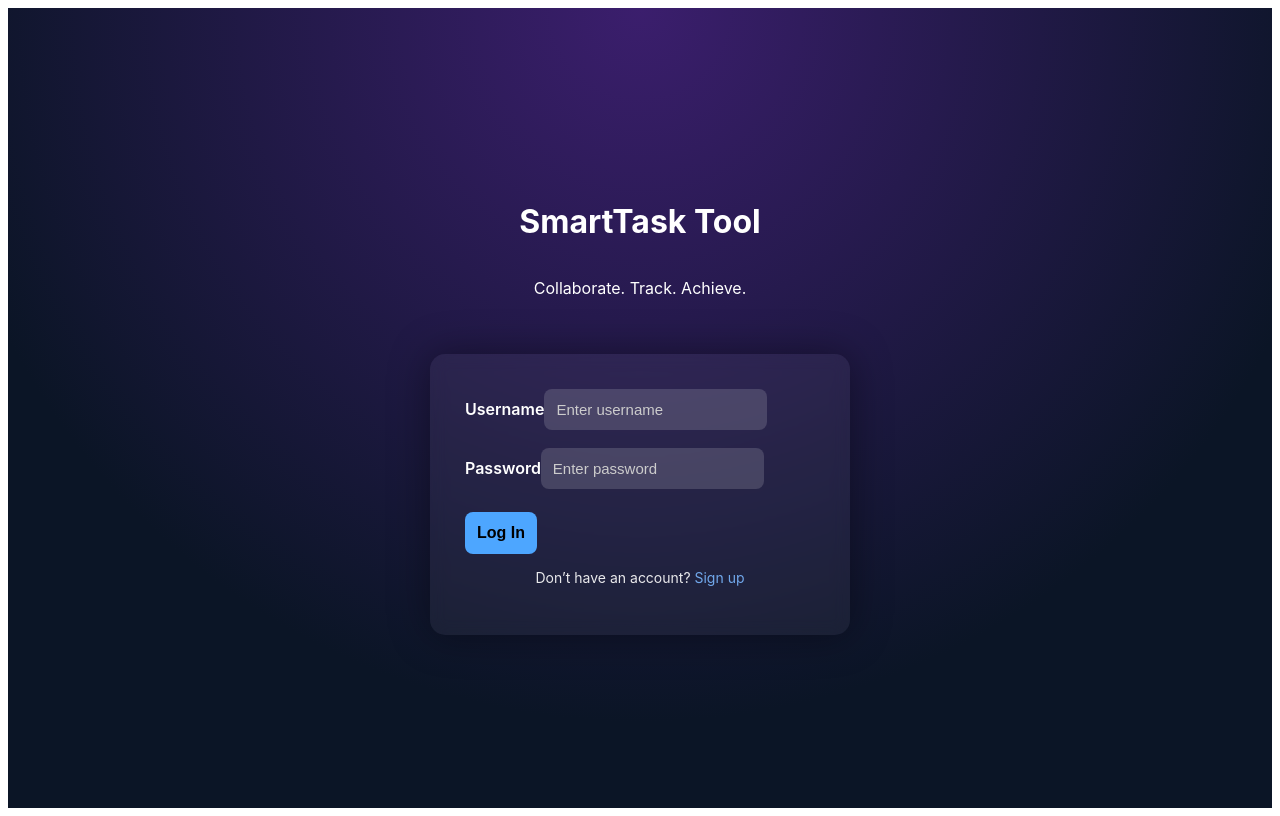
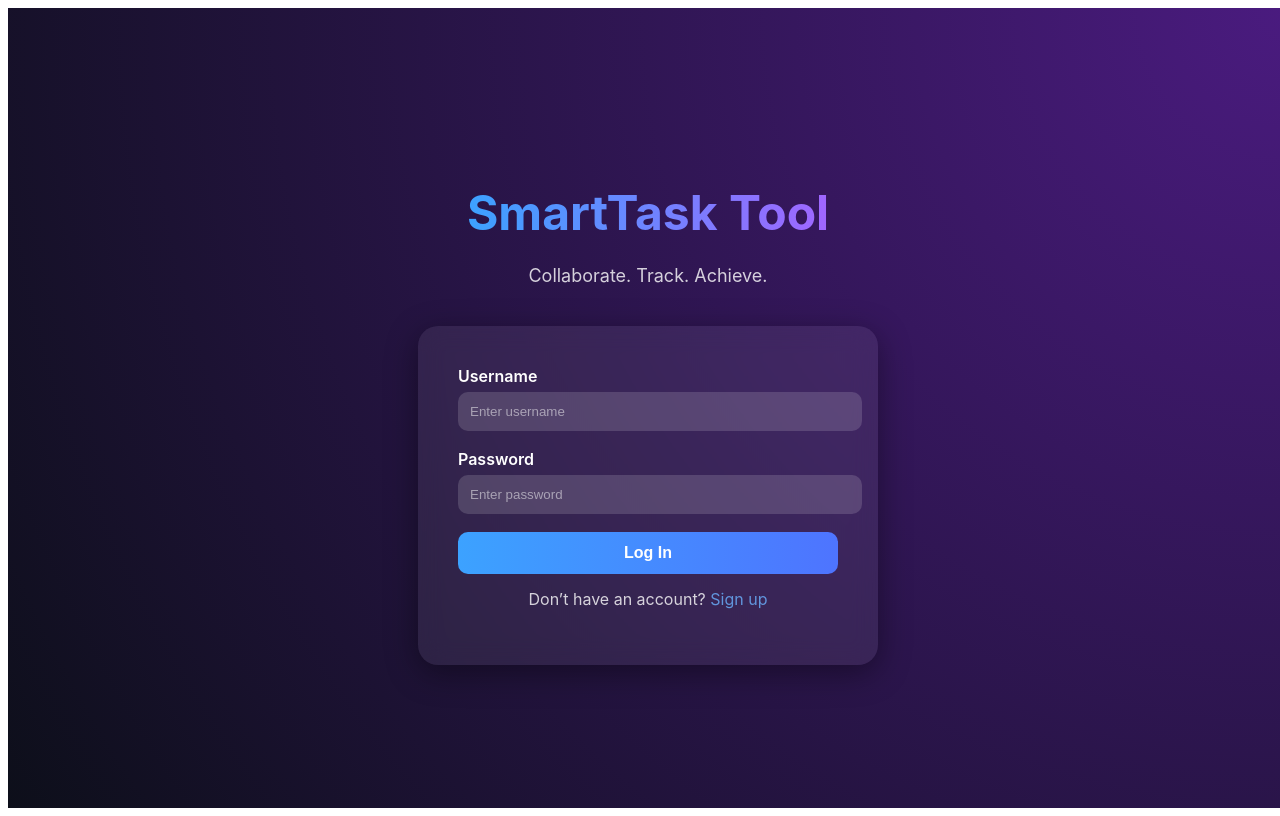
Before and after one commit to SariyaE/SmartTaskCollaboration, a React (Vite) app: page / in a window 1280 px wide. Built offline with nearby package versions, Linux system fonts and the light colour scheme.

Commit message:
Update Login.css

```diff
--- a/src/Login.css
+++ b/src/Login.css
@@ -1,92 +1,91 @@
-/* Background */
+/* Full-screen gradient background */
 .login-page {
+  width: 100vw;
   height: 100vh;
+  background: radial-gradient(circle at top right, #4a1b7f, #0d0f1a);
   display: flex;
   flex-direction: column;
+  align-items: center;
   justify-content: center;
-  align-items: center;
-  background: radial-gradient(circle at top, #3b1e6d, #0b1526 70%);
   color: white;
-  font-family: 'Inter', sans-serif;
+  font-family: "Inter", sans-serif;
 }
 
 /* Title */
-.title {
-  font-size: 55px;
+.login-title {
+  font-size: 48px;
   font-weight: 700;
-  background: linear-gradient(90deg, #4db5ff, #a777ff);
+  background: linear-gradient(90deg, #3ca2ff, #a066ff);
   -webkit-background-clip: text;
   -webkit-text-fill-color: transparent;
-  margin: 0;
+  margin-bottom: 5px;
 }
 
-.subtitle {
-  margin-top: 10px;
-  font-size: 20px;
-  opacity: 0.85;
+/* Subtitle */
+.login-subtitle {
+  font-size: 18px;
+  opacity: 0.8;
+  margin-bottom: 40px;
 }
 
-/* Login card */
+/* Card box */
 .login-card {
-  background: rgba(255, 255, 255, 0.05);
-  padding: 35px;
-  border-radius: 15px;
-  margin-top: 40px;
-  width: 350px;
-  display: flex;
-  flex-direction: column;
-  backdrop-filter: blur(8px);
-  box-shadow: 0 0 40px rgba(0, 0, 0, 0.4);
+  background: rgba(255, 255, 255, 0.07);
+  padding: 40px;
+  width: 380px;
+  border-radius: 20px;
+  box-shadow: 0 8px 32px rgba(0, 0, 0, 0.4);
+  backdrop-filter: blur(12px);
 }
 
+/* Labels */
 .login-card label {
+  font-weight: 600;
   margin-bottom: 6px;
-  font-weight: 600;
+  display: block;
 }
 
+/* Inputs */
 .login-card input {
+  width: 100%;
   padding: 12px;
-  margin-bottom: 18px;
-  border-radius: 8px;
+  border-radius: 10px;
   border: none;
   background: rgba(255, 255, 255, 0.15);
   color: white;
-  font-size: 15px;
+  margin-bottom: 18px;
+  outline: none;
 }
 
 .login-card input::placeholder {
-  color: #cccccc;
+  color: rgba(255, 255, 255, 0.5);
 }
 
 /* Button */
-.login-card button {
+.login-btn {
+  width: 100%;
   padding: 12px;
   border: none;
-  border-radius: 8px;
+  border-radius: 10px;
+  background: linear-gradient(90deg, #3ca2ff, #4e74ff);
+  color: white;
+  font-weight: 600;
   font-size: 16px;
-  font-weight: 600;
-  background-color: #4da6ff;
   cursor: pointer;
-  margin-top: 5px;
 }
 
-.login-card button:hover {
-  background-color: #5cb4ff;
+.login-btn:hover {
+  opacity: 0.9;
 }
 
-/* Signup */
+/* Signup text */
 .signup-text {
   text-align: center;
   margin-top: 15px;
-  font-size: 14px;
-  opacity: 0.9;
+  opacity: 0.8;
 }
 
 .signup-text a {
-  color: #7ab7ff;
-  text-decoration: none;
+  color: #6cb2ff;
+  cursor: pointer;
 }
-
-.signup-text a:hover {
-  text-decoration: underline;
-}
```
